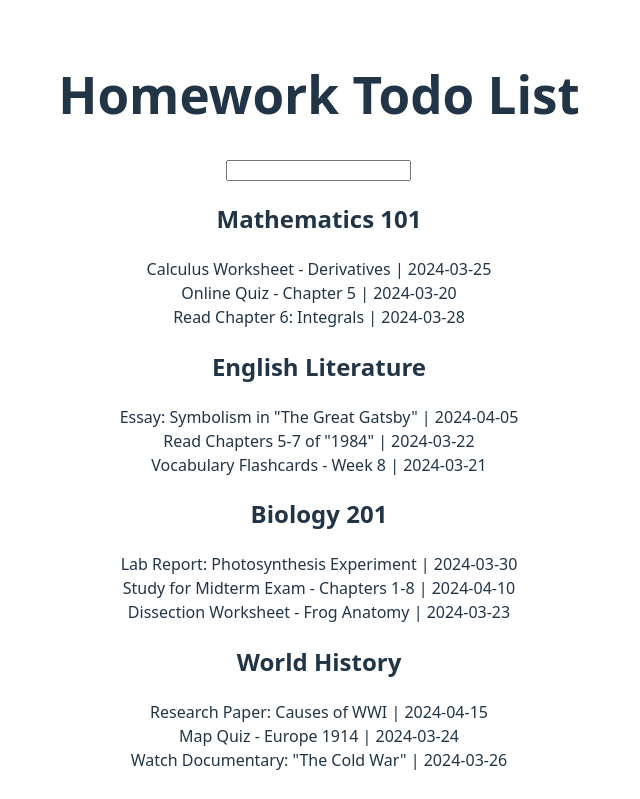
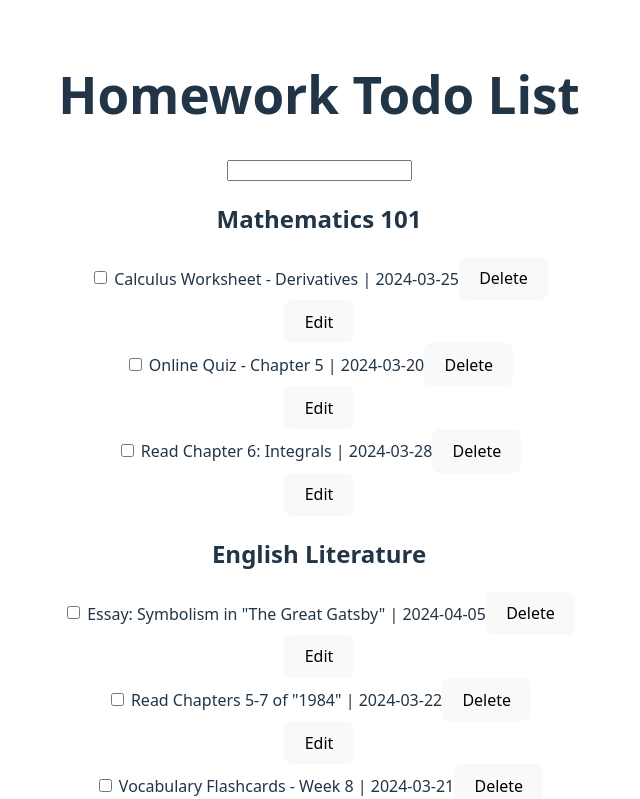
Before and after one commit to WendolynQuartey/HomeworkTodoApp, a React (Vite) app: page / in a window 1280 px wide. Shown: the top 799 px of the page, without its empty margins (321-961 px from the left). Built offline with nearby package versions, Linux system fonts and the light colour scheme.

Commit message:
added checkbox and button to each task

```diff
--- a/src/components/List.jsx
+++ b/src/components/List.jsx
@@ -4,7 +4,10 @@ export default function List({homeworkTodos}){
       <>
          {homeworkTodos.map(task => (
             <div key={task.id}>
-               {task.assignment} | {task.dueDate}
+               <input type="checkbox"/> {task.assignment} | {task.dueDate}
+               <button>Delete</button>
+               <br />
+               <button>Edit</button>
             </div>
          ))}
       </>
```
